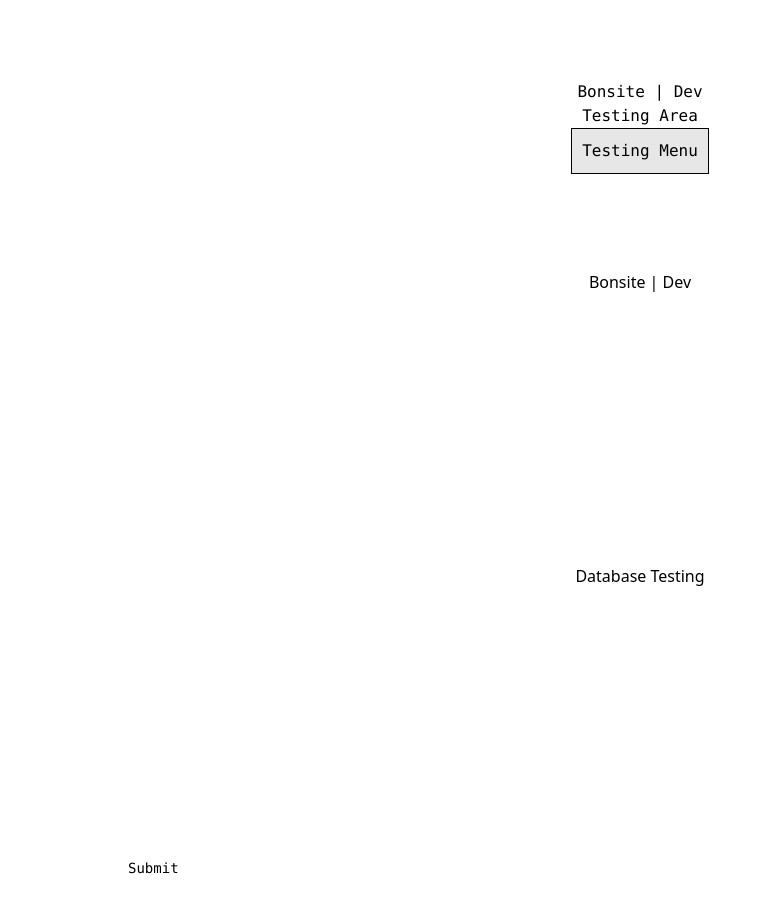
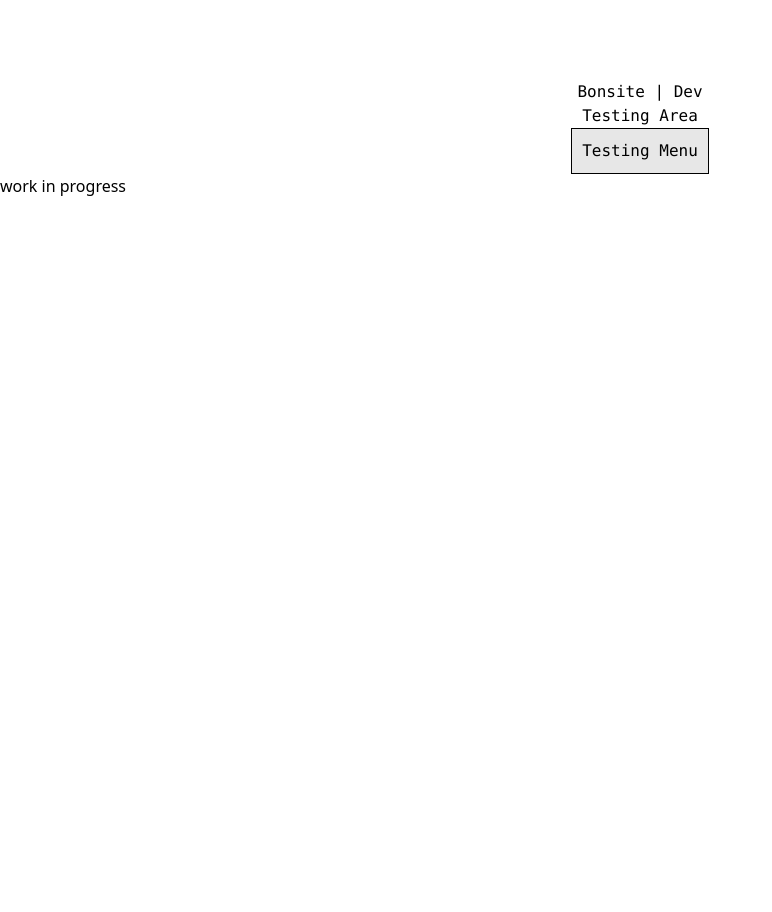
Before and after one commit to bonsite/bonsite, a Next.js app in the folder bonsite/: page /testing/database/post in a window 1280 px wide. Shown: the top 912 px of the page, without its empty margins (0-772 px from the left). After the commit the page ends 800 px from the top, so only its background shows below. Built offline with nearby package versions, Linux system fonts and the light colour scheme.

Commit message:
re-route some pages and apis

```diff
--- a/bonsite/src/app/api/testing/insertBonsai/route.ts
+++ /dev/null
@@ -1,9 +0,0 @@
-import { NextResponse } from 'next/server';
-import { db } from "@/database/db";
-import { bonsaiTable } from "@/schema";
-
-export async function POST(request: Request) {
-    const data = await request.json();
-    await db.insert(bonsaiTable).values(data);
-    return NextResponse.json({ success: true });
-}
--- a/bonsite/src/app/testing/database/get/page.tsx
+++ b/bonsite/src/app/testing/database/get/page.tsx
@@ -0,0 +1,13 @@
+import '../../style.css'
+
+
+export default function Page() {
+
+    return (
+
+        <div>
+            <h1>work in progress</h1>
+        </div>
+
+    );
+}
--- a/bonsite/src/app/testing/database/post/page.tsx
+++ b/bonsite/src/app/testing/database/post/page.tsx
@@ -1,50 +1,13 @@
-"use client"; // Add this at the top of the file
+import '../../style.css'
 
-import { useState } from 'react';
 
 export default function Page() {
-    const [isSubmitting, setIsSubmitting] = useState(false);
-
-    const handleSubmit = async (event: React.FormEvent<HTMLFormElement>) => {
-        event.preventDefault();
-        setIsSubmitting(true);
-
-        const formData = {
-            id: 10,
-            name: 'Laranja',
-            amount: 4,
-        };
-
-        const response = await fetch('/api/testing/insertBonsai', {
-            method: 'POST',
-            headers: {
-                'Content-Type': 'application/json',
-            },
-            body: JSON.stringify(formData),
-        });
-
-        const result = await response.json();
-        if (result.success) {
-            alert('Bonsai inserted successfully');
-        } else {
-            alert('Error inserting bonsai');
-        }
-
-        setIsSubmitting(false);
-    };
 
     return (
-        <main className="flex min-h-screen flex-col items-center justify-between p-24">
-            <h1>Bonsite | Dev</h1>
-            <h2>Database Testing</h2>
 
-            <div className="z-10 w-full max-w-5xl items-center justify-between font-mono text-sm">
-                <form onSubmit={handleSubmit}>
-                    <button type="submit" disabled={isSubmitting}>
-                        {isSubmitting ? 'Submitting...' : 'Submit'}
-                    </button>
-                </form>
-            </div>
-        </main>
+        <div>
+            <h1>work in progress</h1>
+        </div>
+
     );
 }
```
